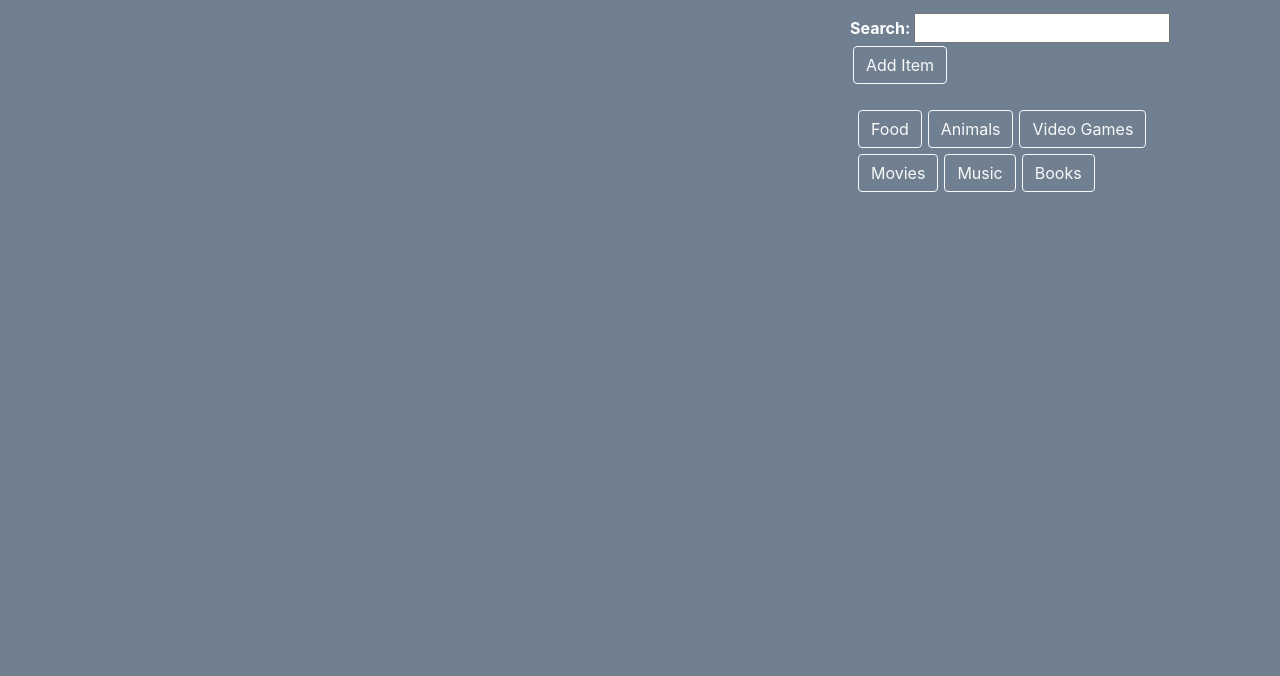
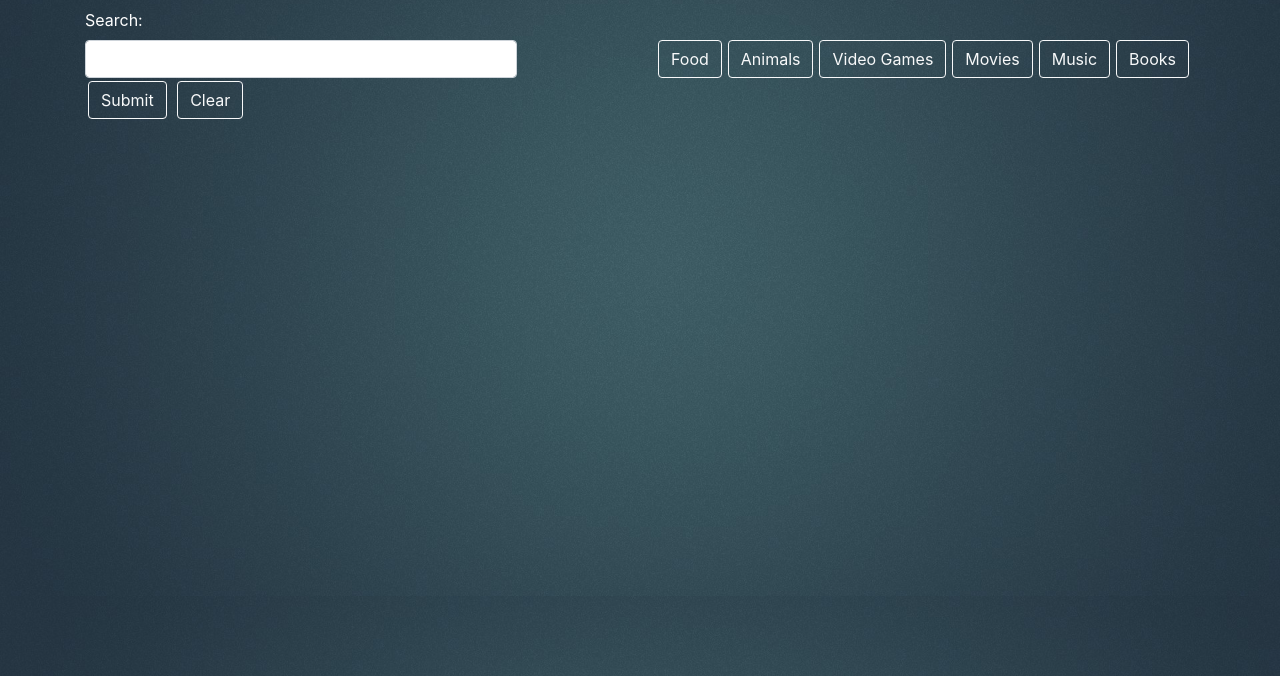
Before and after one commit to R-Delgado1203/GifTastic, a plain HTML site: page index.html in a window 1280 px wide. Shown: the part 124-800 px from the top of the page. Drawn offline with nearby package versions, Linux system fonts and the light colour scheme.

Commit message:
final upload, css and styling changed, js changed to fix enter key bug

```diff
--- a/assets/css/style.css
+++ b/assets/css/style.css
@@ -1,8 +1,8 @@
 body{
-    background: slategray;
+    background-image: url("../images/background2.jpg");
+    background-size: cover;
 }
 .individual-gif{
-
     font-size: 12px;
     font-weight: bold;
     margin: 0px;
@@ -11,18 +11,14 @@ body{
     width: 100%;
     border: solid white thin;
     margin:5px;
-    background: slategray
 }
 .card-body{
-    border: solid white thin;
     padding: 5px;
     margin-bottom: 0px !important;
     border-radius: 2px;
     margin: 2px;
-    color: black;
-    background: white;
+    color: white;
 }
-
 #add-a-game{
     color: white;
     font-weight: bold;
@@ -40,12 +36,18 @@ body{
     margin-bottom: 10px;
     color: white;
     border: solid;
-    background: slategray
 }
 .btn{
     margin: 3px;
 }
 #gif-btns{
     margin-top: 5px;
-    padding: 10px;
+    padding-top: 24px;
+    padding-bottom: 15px;
 }
+#search-input{
+    width:80%;
+}
+label{
+    color: white;
+}
--- a/assets/javascript/app.js
+++ b/assets/javascript/app.js
@@ -3,12 +3,23 @@ $(document).ready(function () {
     var topics = ["Food", "Animals", "Video Games", "Movies", "Music", "Books"];
     //load initial btn array on page
     createBtns();
-    //event listener for adding new btns to the array
+    //event listener for adding new btns to the array;
     $("#add-item").on("click", addbtns);
+    //event listener for clearing btns;
+    $("#clear-list").on("click", clearbtns);
     //dynamic click handler for newly generated btns
     $(document).on("click", "button", createGifs);
     //dynamic click handler for gif start-stop
     $(document).on("click", "img", startStop);
+
+    //stop enter from reloading page
+    $("#search-input").keypress(function(event){
+        if(event.keyCode == 13){
+          event.preventDefault();
+          $("#add-item").click();
+          return false;
+        }
+      });
 
 
     //--------------------------------------------------functions----------------------------------------------------------//
@@ -82,4 +93,9 @@ $(document).ready(function () {
         }
     }
 
+    function clearbtns() {
+        topics = [];
+        $("#gif-btns").empty();
+    }
+
 });
--- a/index.html
+++ b/index.html
@@ -26,6 +26,31 @@
             </div>
         </div>
         <div class="row">
+            <div class="col-md-6">
+                <form id="gif-form">
+                    <div class="form-group">
+                        <label for="search">Search: </label>
+                        <input type="search" class="form-control" id="search-input">
+                        <input type="button" class="btn btn-outline-light" id="add-item" value="Submit">
+                        <input type="button" class="btn btn-outline-light" id="clear-list" value="Clear">
+                    </div>
+
+                </form>
+            </div>
+            <div class="col-md-6">
+                <div id="gif-btns">
+
+                </div>
+            </div>
+        </div>
+        <div class="row">
+            <div class="col-md-12">
+                <div class="card-columns" id="gifs">
+                </div>
+            </div>
+        </div>
+
+        <!--        <div class="row">
 
             <div class="col-8">
                 <div class="card-columns" id="gifs">
@@ -34,19 +59,23 @@
 
             <div class="col-4 ml-auto">
                 <form id="gif-form">
-                    <div id="add-a-game">Search:
-                        <input id="search-input" type="text">
-                        <input id="add-item" value="Add Item" type="button" class="btn btn-outline-light">
+                    <div class="form-group">
+                        <label for="search">Search: </label>
+                        <input type="text" class="form-control" id="search-input">
+                        <input type="button" class="btn btn-outline-light" id="add-item" value="Submit">
+                        <input type="button" class="btn btn-outline-light" id="clear-list" value="Clear">
                     </div>
+
                 </form>
 
                 <div id="gif-btns">
+
                 </div>
 
 
 
             </div>
-        </div>
+        </div> -->
 
     </main>
 
```
Also changed, not shown: assets/images/background2.jpg (added), 1 other file.
